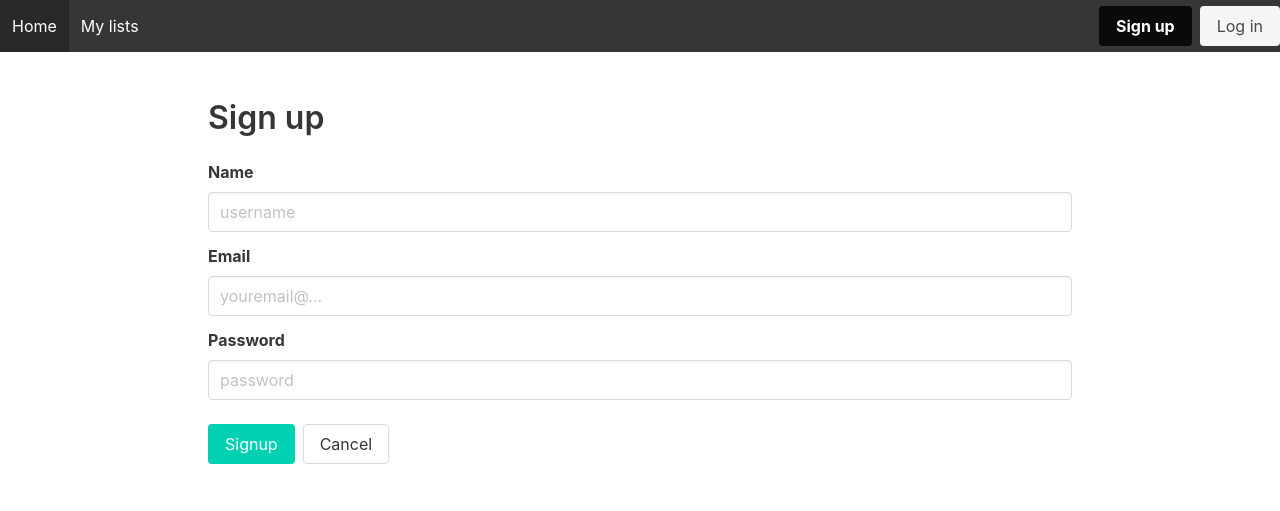
After one commit to m1lk4/todolist_app, a Flask app: page /signup in a window 1280 px wide. The commit adds this page. Shown: the top 511 px of the page. Run offline with Flask 3, Linux system fonts and the light colour scheme; some libraries are stand-ins or nearby versions.

Commit message:
Vista del login y signup

```diff
--- a/src/routes/auth.py
+++ b/src/routes/auth.py
@@ -1,3 +1,16 @@
 from flask import Blueprint
+from flask import render_template
 
-auth_blueprint = Blueprint("auth", __name__, url_prefix="/auth")
+auth_blueprint = Blueprint("auth", __name__)
+
+
+@auth_blueprint.get("/signup")
+def signup():
+
+    return render_template("auth/signup.html")
+
+
+@auth_blueprint.get("/login")
+def login():
+
+    return render_template("auth/login.html")
--- /dev/null
+++ b/src/templates/auth/signup.html
@@ -0,0 +1,36 @@
+{% extends "layout.html" %}
+
+{% block body %}
+<section class="section">
+  <h1 class="title">Sign up</h1>
+  <form method="post" action="">
+    <div class="block">
+      <div class="field">
+        <label class="label" for="name">Name</label>
+        <input class="input" type="text" id="name" name="name" placeholder="username">
+      </div>
+
+      <div class="field">
+        <label class="label" for="email">Email</label>
+        <input class="input" type="text" id="email" name="email" placeholder="youremail@...">
+      </div>
+
+      <div class="field">
+        <label class="label" for="password">Password</label>
+        <input class="input" type="text" id="pass" name="pass" placeholder="password">
+      </div>
+    </div>
+
+    <div class="block">
+      <div class="buttons">
+        <button class="button is-primary" type="submit" href="{{ url_for('list.index') }}">
+          <span>Signup</span>
+        </button>
+        <a class="button" href="{{ url_for('list.index') }}">
+          <span>Cancel</span>
+        </a>
+      </div>
+    </div>
+  </form>
+</section>
+{% endblock %}
--- a/src/templates/layout.html
+++ b/src/templates/layout.html
@@ -23,10 +23,10 @@
       </div>
       <div class="navbar-end">
         <div class="buttons">
-          <a class="button is-black">
+          <a class="button is-black" href="{{ url_for('auth.signup') }}">
             <strong>Sign up</strong>
           </a>
-          <a class="button is-light">
+          <a class="button is-light" href="{{ url_for('auth.login') }}">
             Log in
           </a>
         </div>
```
Also changed, not shown: src/templates/auth/login.html (added, +31 -0 lines).
